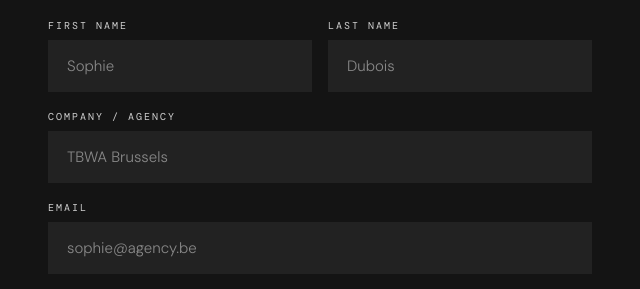
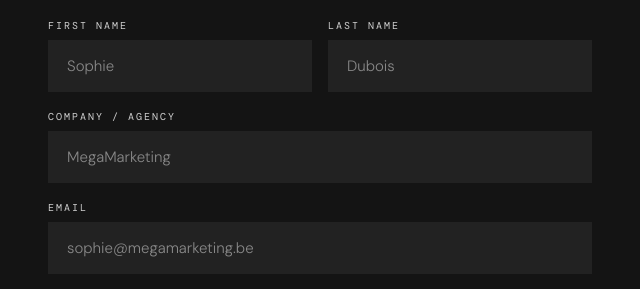
Before and after one commit to dolbyproducer/helpimsyncing, a plain HTML site: page index.html in a window 1280 px wide. Shown: the part 6220-6509 px from the top of the page, 632-1272 px from the left. Drawn offline with nearby package versions, Linux system fonts and the light colour scheme.

Commit message:
Add files via upload

```diff
--- a/index.html
+++ b/index.html
@@ -716,11 +716,11 @@
       </div>
       <div class="form-group">
         <label class="form-label" for="company">Company / Agency</label>
-        <input class="form-input" type="text" id="company" name="company" placeholder="TBWA Brussels">
+        <input class="form-input" type="text" id="company" name="company" placeholder="MegaMarketing">
       </div>
       <div class="form-group">
         <label class="form-label" for="email">Email</label>
-        <input class="form-input" type="email" id="email" name="email" required placeholder="sophie@agency.be">
+        <input class="form-input" type="email" id="email" name="email" required placeholder="sophie@megamarketing.be">
       </div>
       <div class="form-group">
         <label class="form-label" for="need">What do you need?</label>
```
